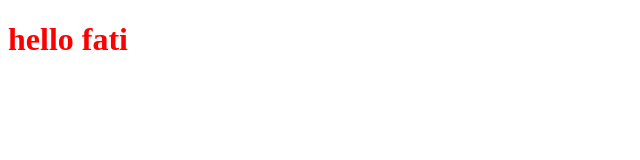
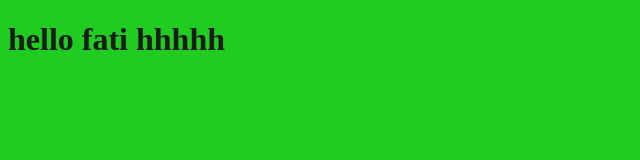
Before and after one commit to bouqsimifatimaezzahra-rgb/myproject, a plain HTML site: page index.html in a window 1280 px wide. Shown: the whole page, without its empty margins (0-640 px from the left). Drawn offline with Linux system fonts and the light colour scheme.

Commit message:
changing style for the title

```diff
--- a/index.html
+++ b/index.html
@@ -8,7 +8,7 @@
 </head>
 <body>
     <div class="h1">
-    <h1>hello fati</h1>
+    <h1>hello fati hhhhh</h1>
 </div>
     <script src="app.js"></script>
 </body>
--- a/style.css
+++ b/style.css
@@ -1,3 +1,6 @@
 h1{
-    color: red;
+    color: rgb(27, 27, 27);
 }
+body{
+    background-color: rgb(31, 204, 31);
+}
```
